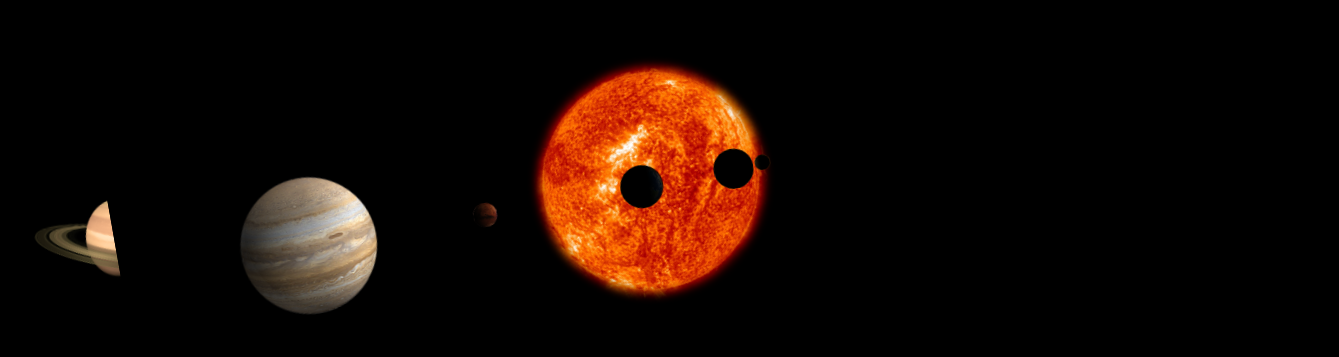
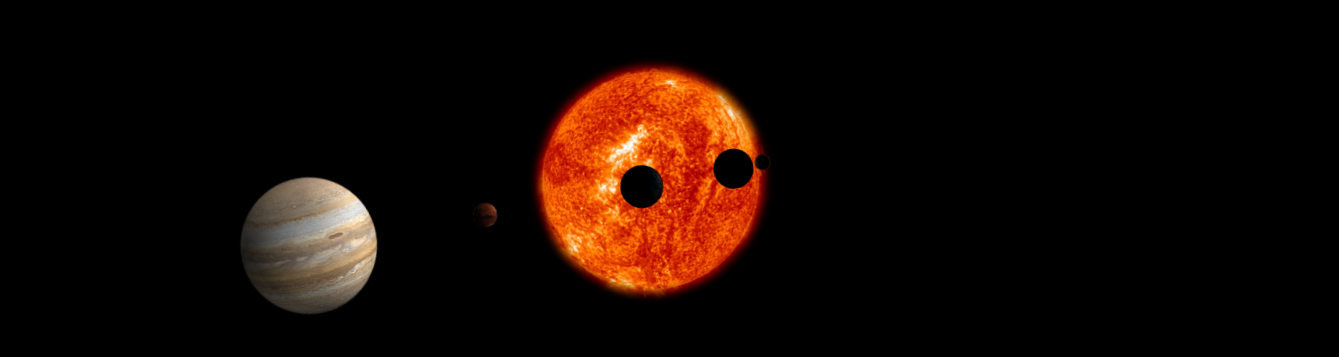
Before and after one commit to diwakar1593/Solar-System, a plain HTML site: page Solar System/index.html in a window 1280 px wide. Shown: the part 144-501 px from the top of the page, 1339 px wide, since content can reach past the window. Drawn offline with Linux system fonts and the light colour scheme.

Commit message:
Update style.css

```diff
--- a/Solar System/css/style.css
+++ b/Solar System/css/style.css
@@ -147,23 +147,6 @@ body{
     animation: shadow 50s infinite linear;
 }
 
-.saturn{
-    position: absolute;
-    width: 1300px;
-    z-index: 7;
-    animation: orbitsaturn 90s infinite linear;
-    top: -84px;
-}
-.saturn .planet{
-    width: 100px;
-    height: 100px;
-    background-image: url(../images/saturn.png);
-    animation: anti-spin 90s infinite linear;
-}
-.saturn .shadow{
-    animation: shadow 90s infinite linear;
-}
-
 @keyframes spinsun{
     0%{
         transform: rotate(0);
```
